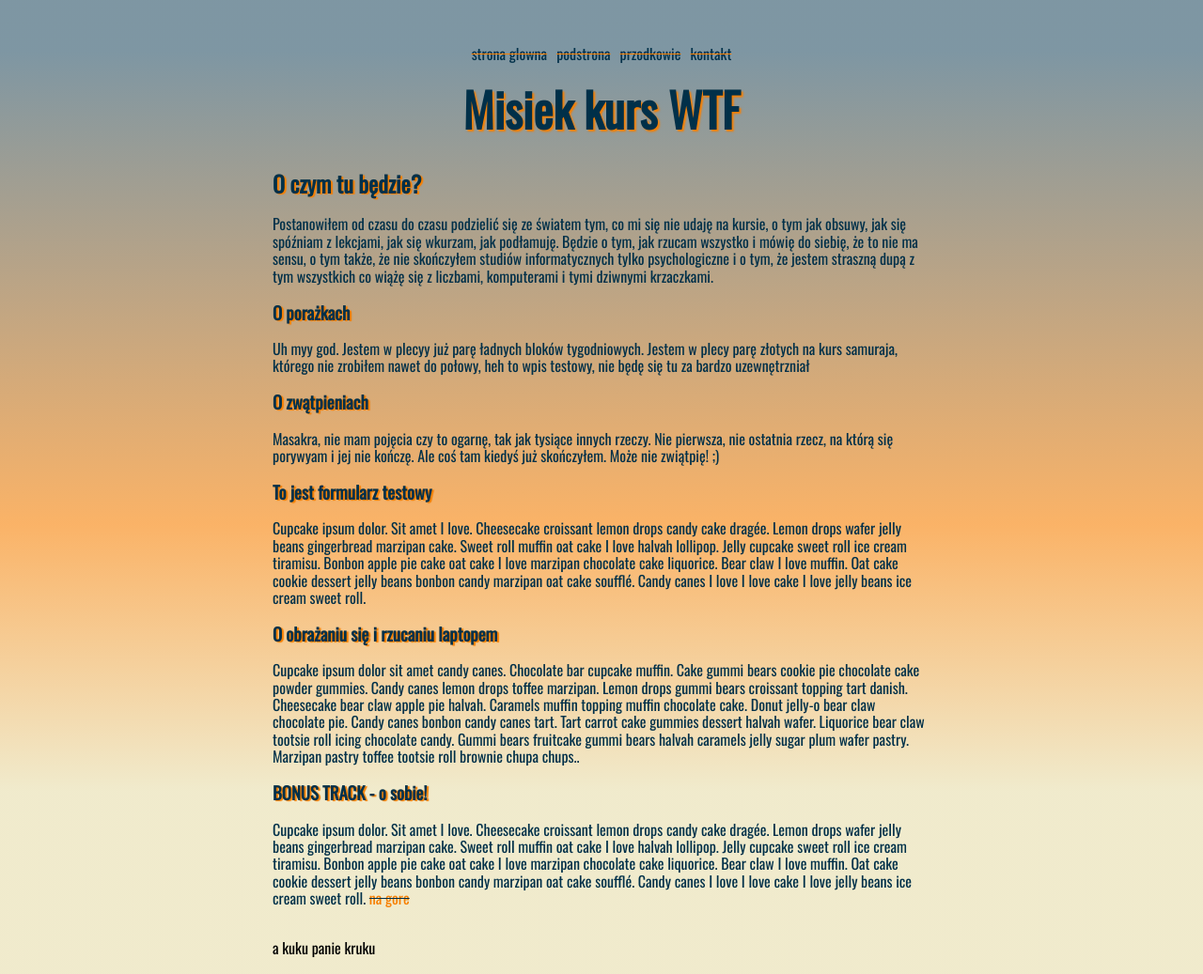
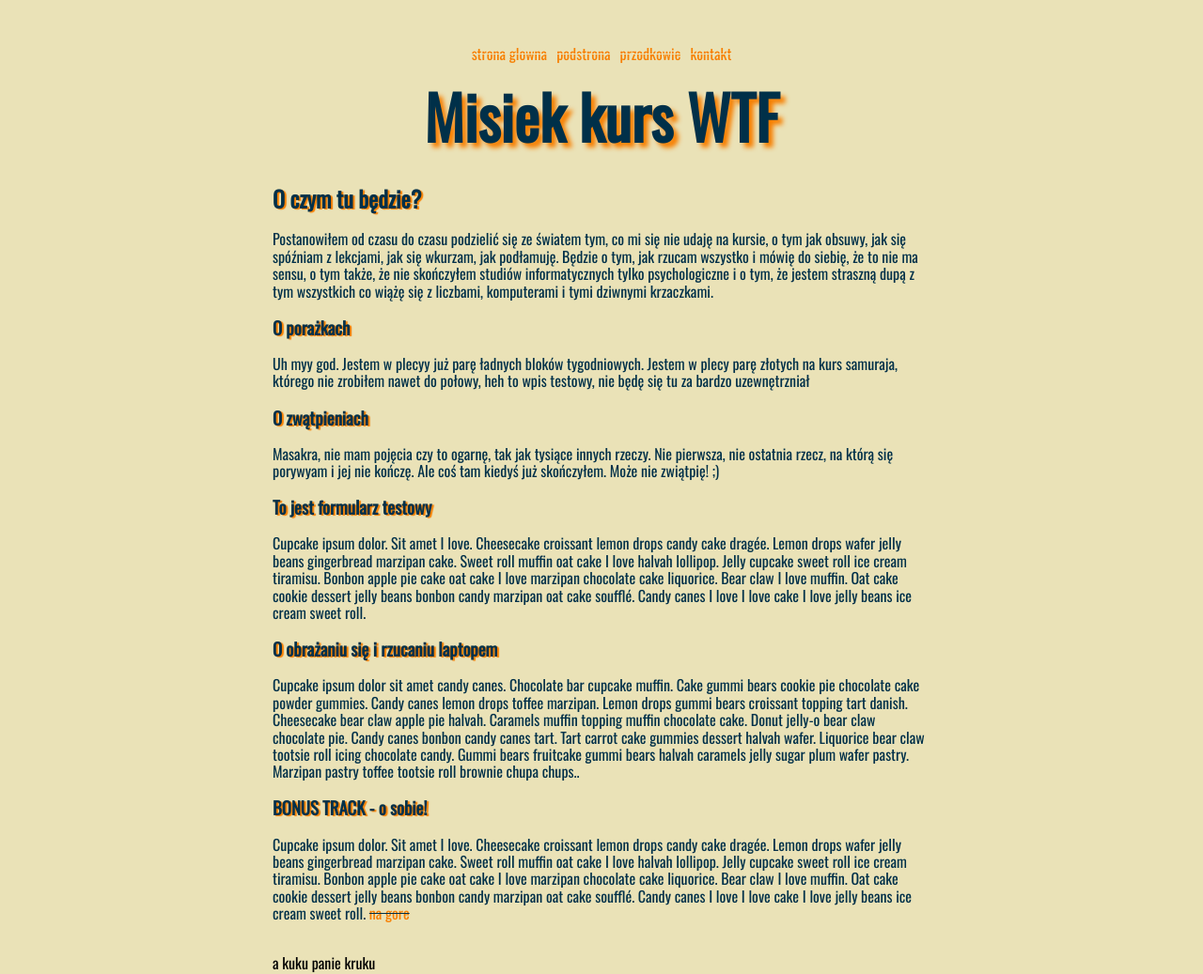
Before and after one commit to MichalKycia/homepage, a plain HTML site: page index.html in a window 1280 px wide. Shown: the top 1037 px of the page at 94% size. Drawn offline with nearby package versions, Linux system fonts and the light colour scheme.

Commit message:
minor changes

```diff
--- a/style.css
+++ b/style.css
@@ -1,7 +1,5 @@
 .body {
-    background: rgb(234,226,183);
-background: linear-gradient(0deg, rgba(234,226,183,0.7010154403558299) 23%, rgba(247,127,0,0.5973739837731968) 49%, rgba(0,48,73,0.5049370089832808) 95%);
-    /* background: linear-gradient(0deg, rgba(250,239,179,1) 52%, rgba(248,238,179,1) 75%, rgba(234,226,183,1) 93%);  */
+    background: #EAE2B7;
     font-family: 'Oswald', sans-serif;
 }
 
@@ -14,22 +12,23 @@ background: linear-gradient(0deg, rgba(234,226,183,0.7010154403558299) 23%, rgba
 }
 
 .header__title {
-    font-size: 50px;
+    font-size: 64px;
     color: #003049;
-    text-shadow: #F77F00 2px 2px 2px;
+    text-shadow: #F77F00 5px 5px 5px;
     margin: 5px 0;
     display: flex;
     justify-content: center;
-
-
 }
 
 .header__link {
-    color: #003049;
+    color: #F77F00;
     text-decoration-line: line-through;
-    text-decoration-color: #F77F00;
-    text-decoration-skip-ink: auto;
+    text-decoration-color: #EAE2B7;
+    font-size: 16px;
+    list-style: none;
+    text-shadow: none;
 }
+
 .navigation {
     display:flex;
     list-style-type: none;
```
